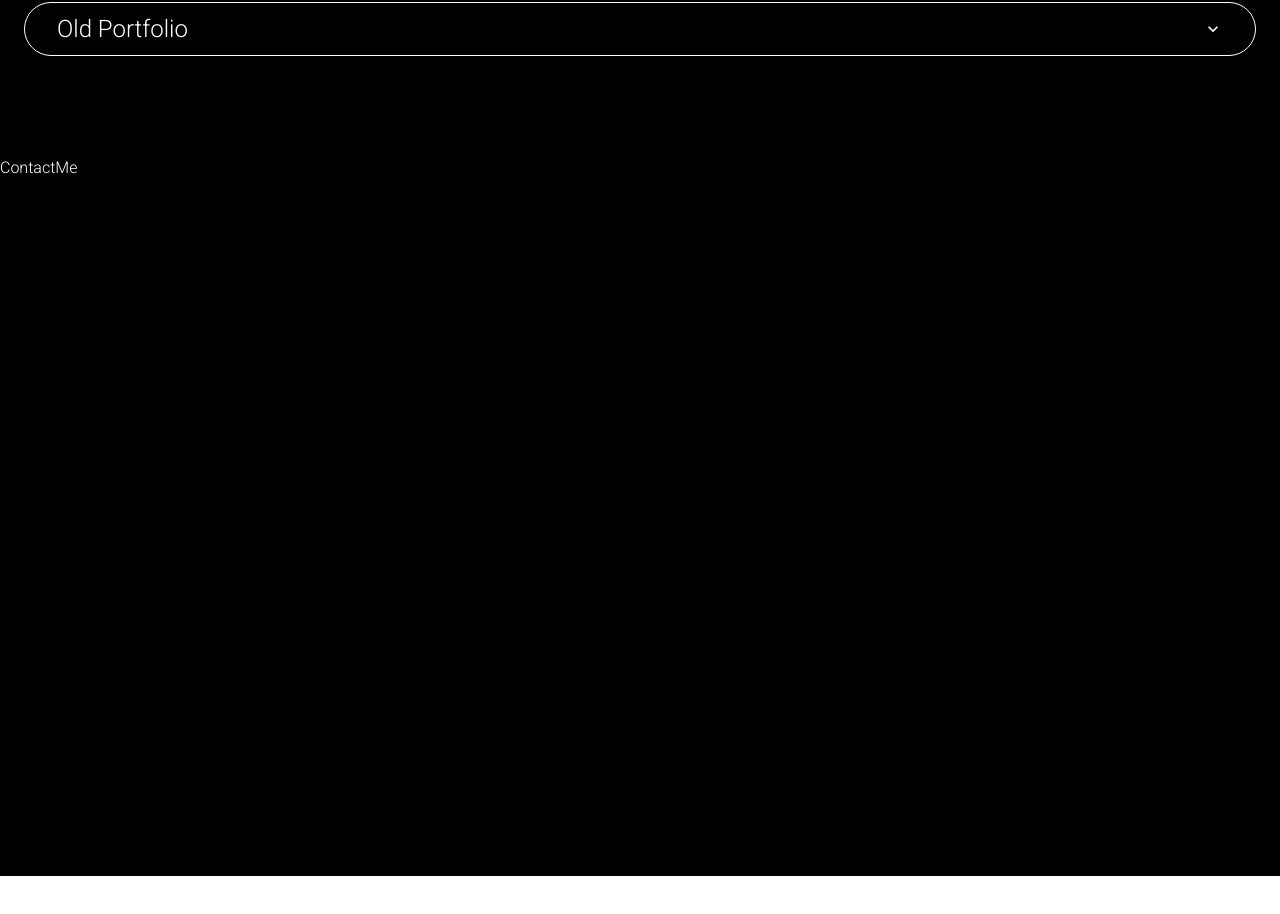
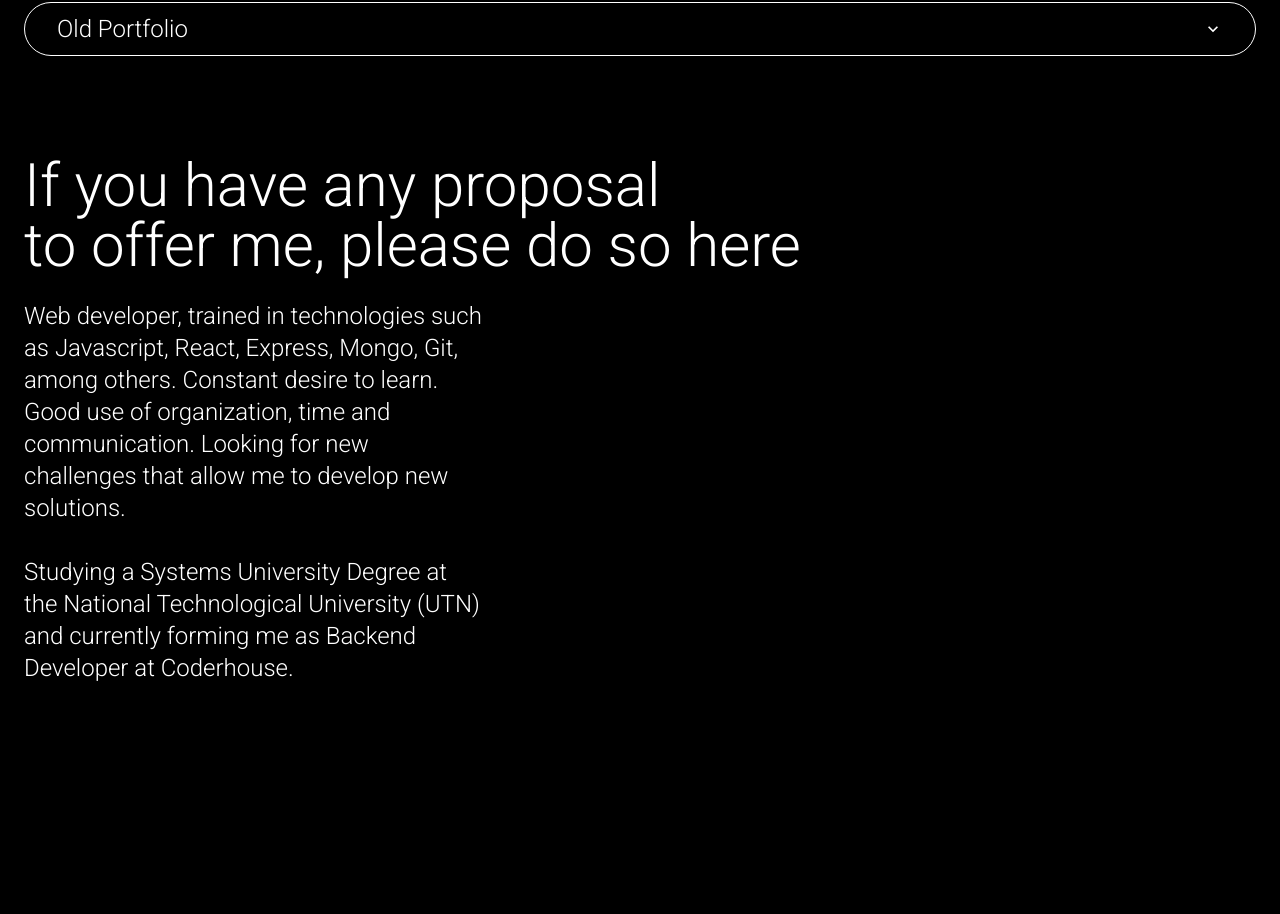
Before and after one commit to pato-1441/portfolioPatricio, a React (Vite) app: page / in a window 1280 px wide. Shown: the part 1594-2508 px from the top of the page. Before the commit the page ends 2470 px from the top, so only its background shows below. Built offline with nearby package versions, Linux system fonts and the light colour scheme.

Commit message:
now to add mail form

```diff
--- a/src/components/ContactMe/ContactMe.jsx
+++ b/src/components/ContactMe/ContactMe.jsx
@@ -1,7 +1,41 @@
+import { Box } from "@chakra-ui/react";
 import React from "react";
 
 const ContactMe = () => {
-  return <div>ContactMe</div>;
+  return (
+    <Box className="px-6">
+      <div className="flex justify-between">
+        <h1 className="text-4xl sm:text-6xl">
+          If you have any proposal
+          <br />
+          to offer me, please do so here
+        </h1>
+      </div>
+      <Box
+        className="text-lg sm:text-2xl grid grid-cols-1 sm:grid-cols-2"
+        mt={6}
+      >
+        <div className="sm:w-3/4 col-span-2 sm:col-span-1 sm:h-96">
+          <p>
+            Web developer, trained in technologies such as Javascript, React,
+            Express, Mongo, Git, among others. Constant desire to learn. Good
+            use of organization, time and communication. Looking for new
+            challenges that allow me to develop new solutions.
+          </p>
+          <br />
+          <p>
+            Studying a Systems University Degree at the National Technological
+            University (UTN) and currently forming me as Backend Developer at
+            Coderhouse.
+          </p>
+        </div>
+        <div className="flex gap-6 h-32 sm:h-96 my-12 sm:mt-0">
+        </div>
+        <div className="col-span-2 flex justify-center h-24 sm:h-48 items-center">
+        </div>
+      </Box>
+    </Box>
+  );
 };
 
 export default ContactMe;
```
